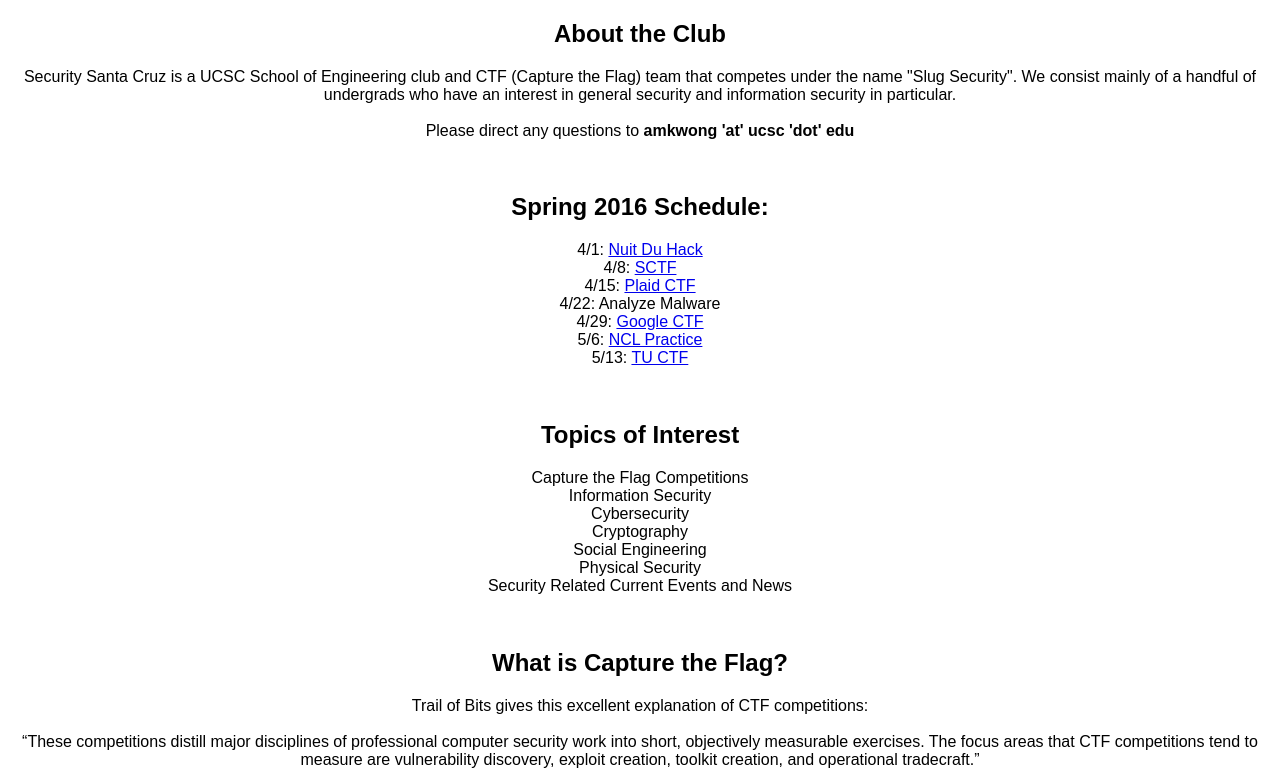
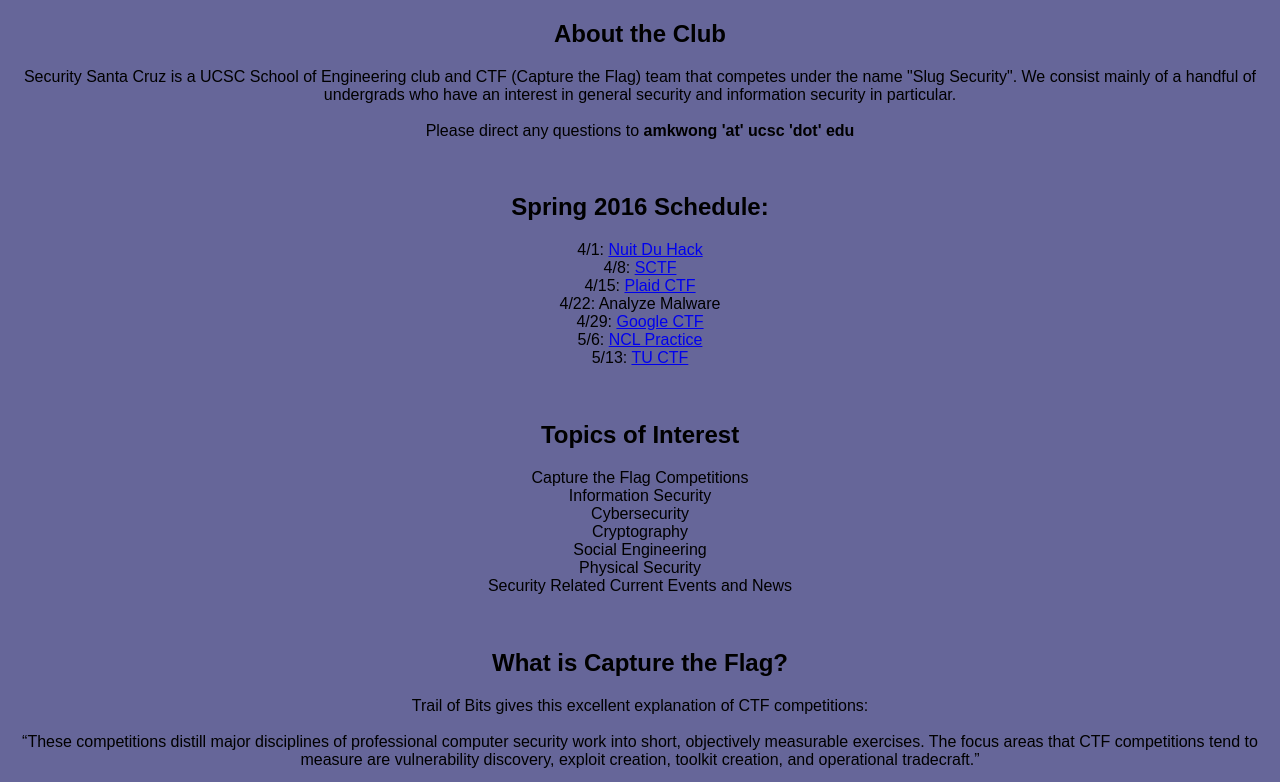
Before and after one commit to cthurmond/Security-Santa-Cruz-Website, a plain HTML site: page index.html in a window 1280 px wide. Shown: the part 299-1081 px from the top of the page. Drawn offline with Linux system fonts and the light colour scheme.

Commit message:
Color changes

```diff
--- a/security.css
+++ b/security.css
@@ -39,6 +39,7 @@
     padding: 0;
     margin: 0;
     font-family: Arial, Helvetica, sans-serif;
+    background-color: #666699;
 }
 
 /*li {
```
